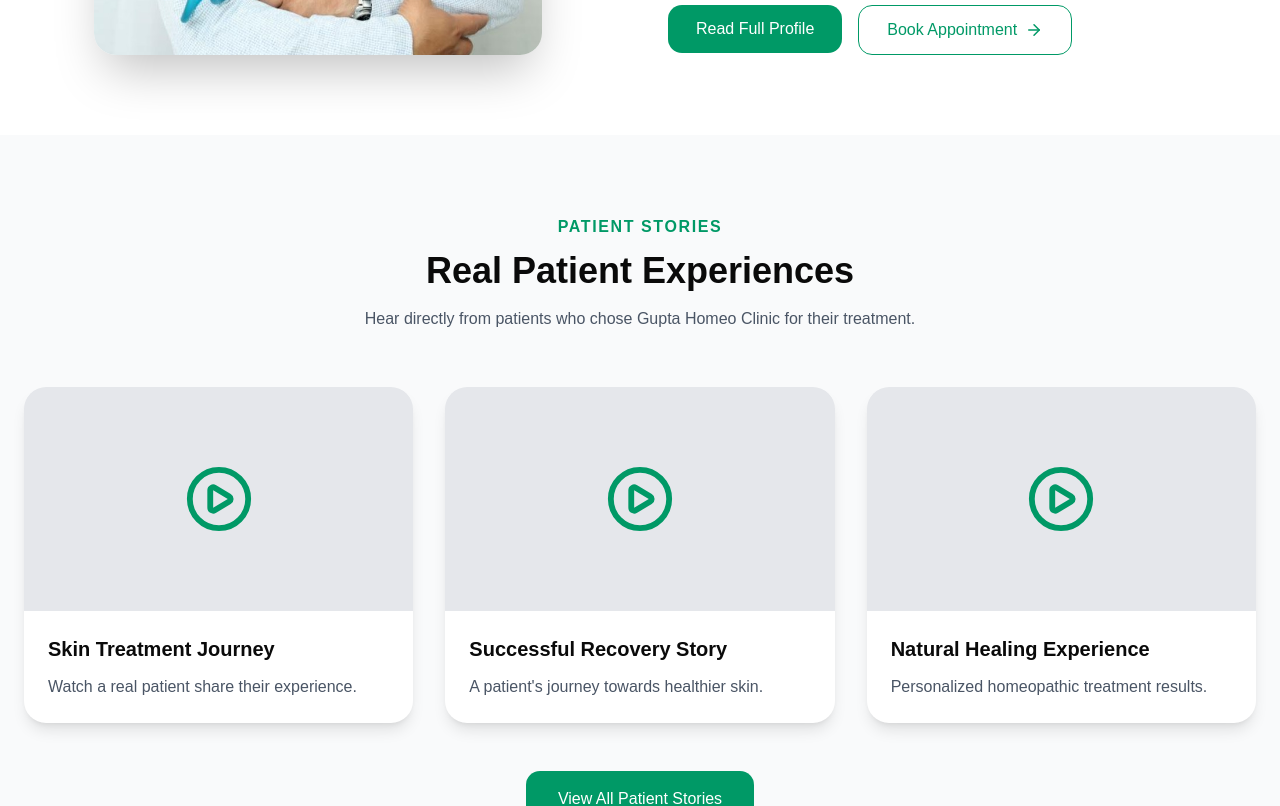
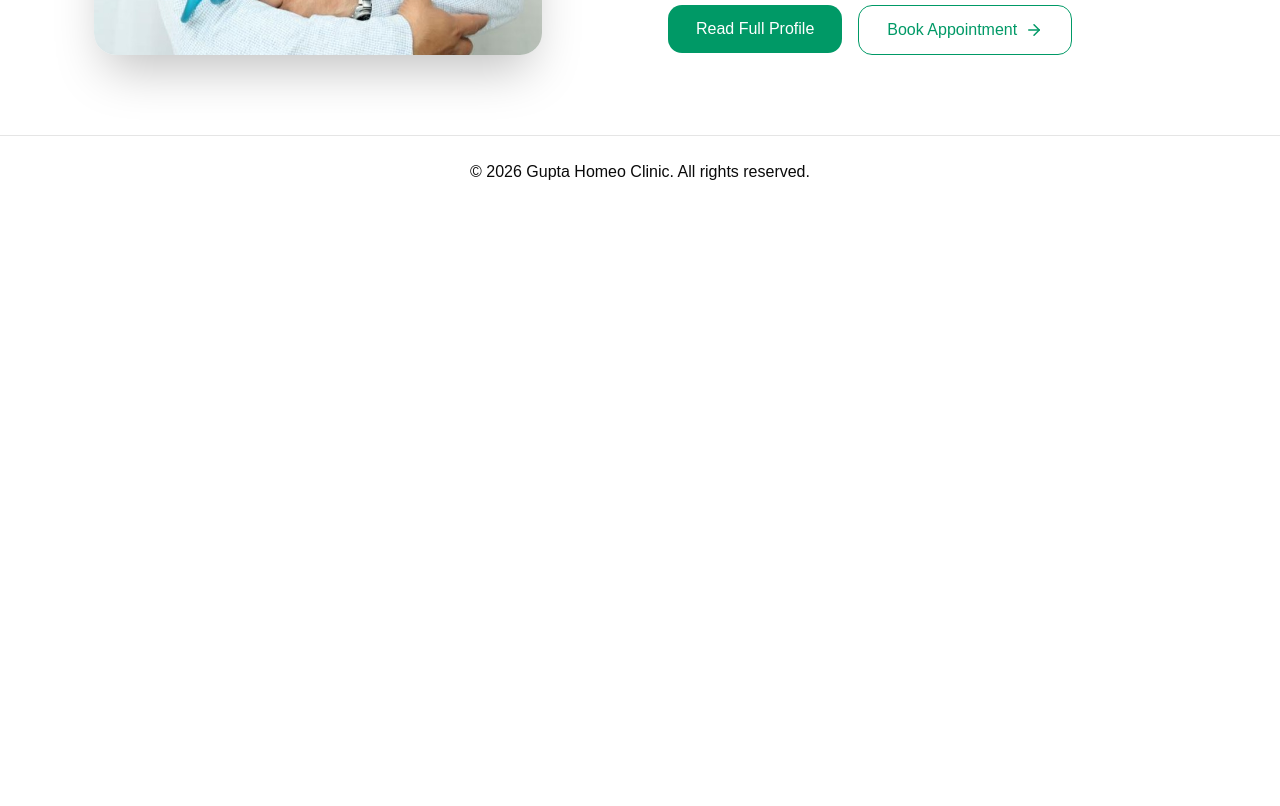
Before and after one commit to Softwareengineer-123/gupta-homeo-clinic, a React (Vite) app: page / in a window 1280 px wide. Shown: the part 3400-4206 px from the top of the page. After the commit the page ends 3608 px from the top, so only its background shows below. Built offline with nearby package versions, Linux system fonts and the light colour scheme.

Commit message:
Removed patient preview section from homepage

```diff
--- a/src/pages/Home.jsx
+++ b/src/pages/Home.jsx
@@ -3,7 +3,6 @@ import Stats from "../components/home/Stats";
 import FeaturedTreatments from "../components/home/FeaturedTreatments/FeaturedTreatments";
 import WhyChooseUs from "../components/home/WhyChooseUs";
 import DoctorPreview from "../components/home/DoctorPreview/DoctorPreview";
-import PatientPreview from "../components/home/PatientPreview/PatientPreview";
 
 export default function Home() {
   return (
@@ -13,7 +12,6 @@ export default function Home() {
       <FeaturedTreatments />
       <WhyChooseUs />
       <DoctorPreview />
-      <PatientPreview />
     </>
   );
 }
```
